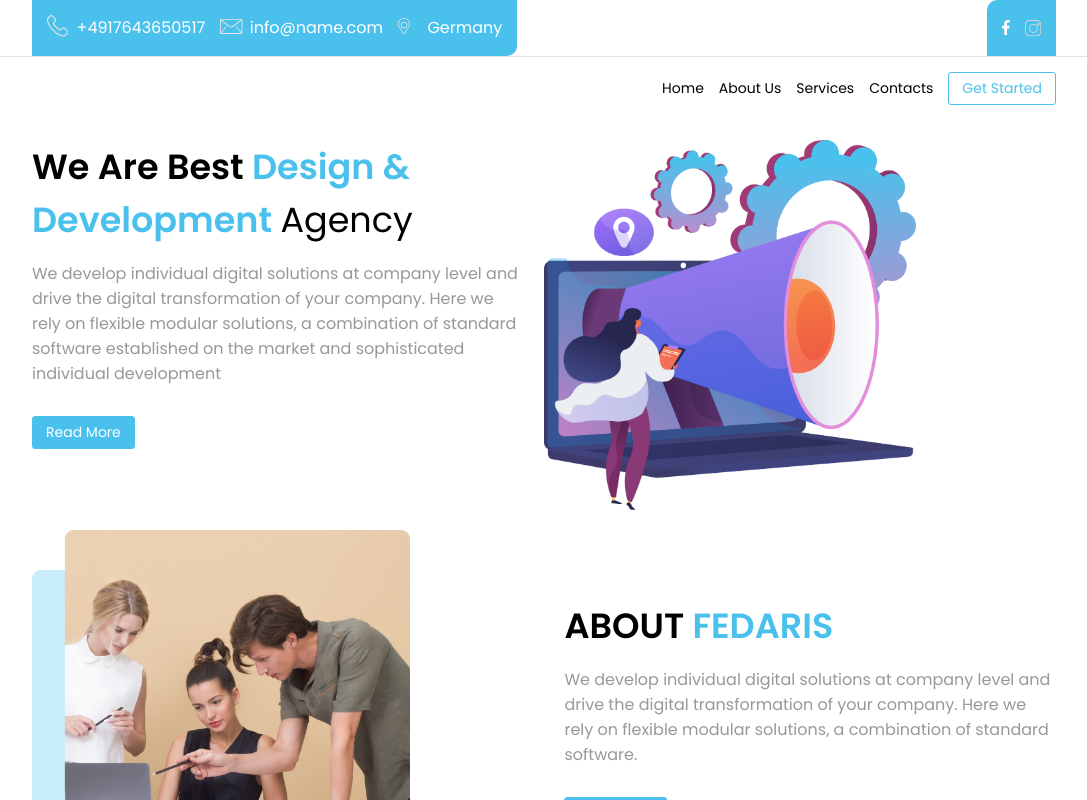
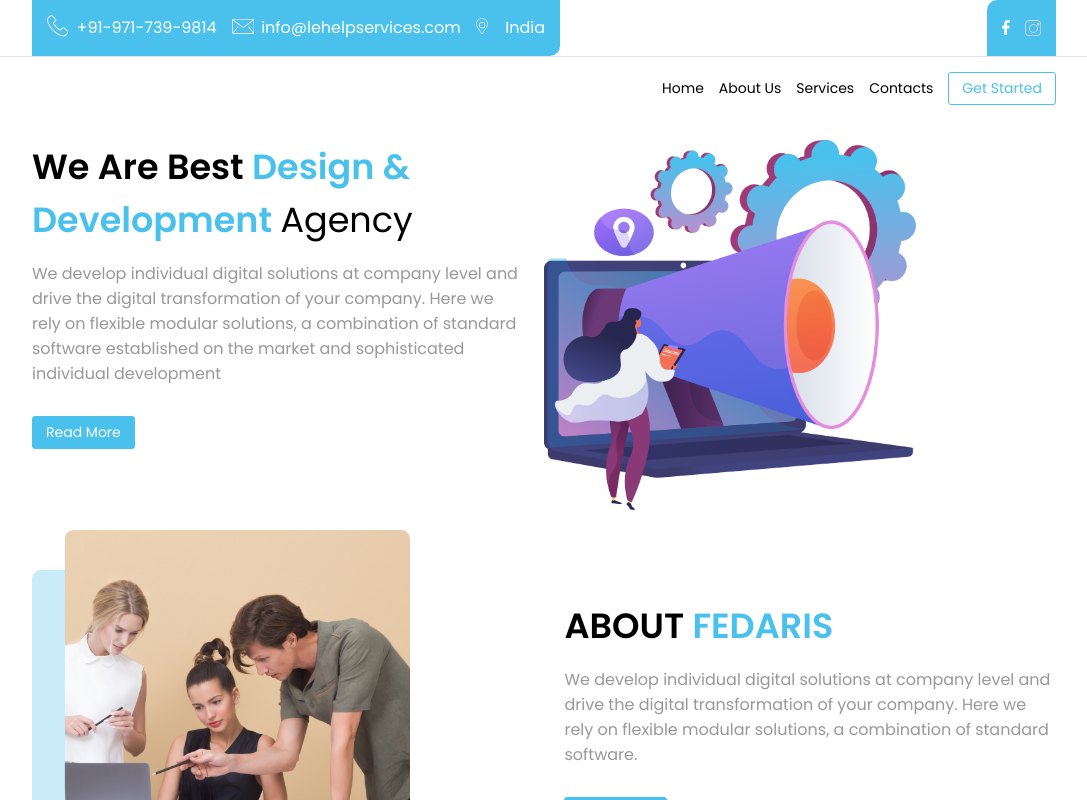
Before and after one commit to jasham/agency, a React (Create React App) app: page / in a window 1280 px wide. Shown: the top 800 px of the page, without its empty margins (96-1183 px from the left). Built offline with nearby package versions, Linux system fonts and the light colour scheme.

Commit message:
Update index.js

```diff
--- a/src/components/header/upperheader/index.js
+++ b/src/components/header/upperheader/index.js
@@ -41,15 +41,15 @@
             <LeftWrapper>
                 <LabelIcon
                     icon={<PhoneIcon />}
-                    text="+4917643650517"
+                    text="+91-971-739-9814"
                 />
                 <LabelIcon
                     icon={<Mail />}
-                    text="info@name.com"
+                    text="info@lehelpservices.com"
                 />
                 <LabelIcon
                     icon={<Pin />}
-                    text="Germany"
+                    text="India"
                 />
             </LeftWrapper>
             <RightWrapper>
```
